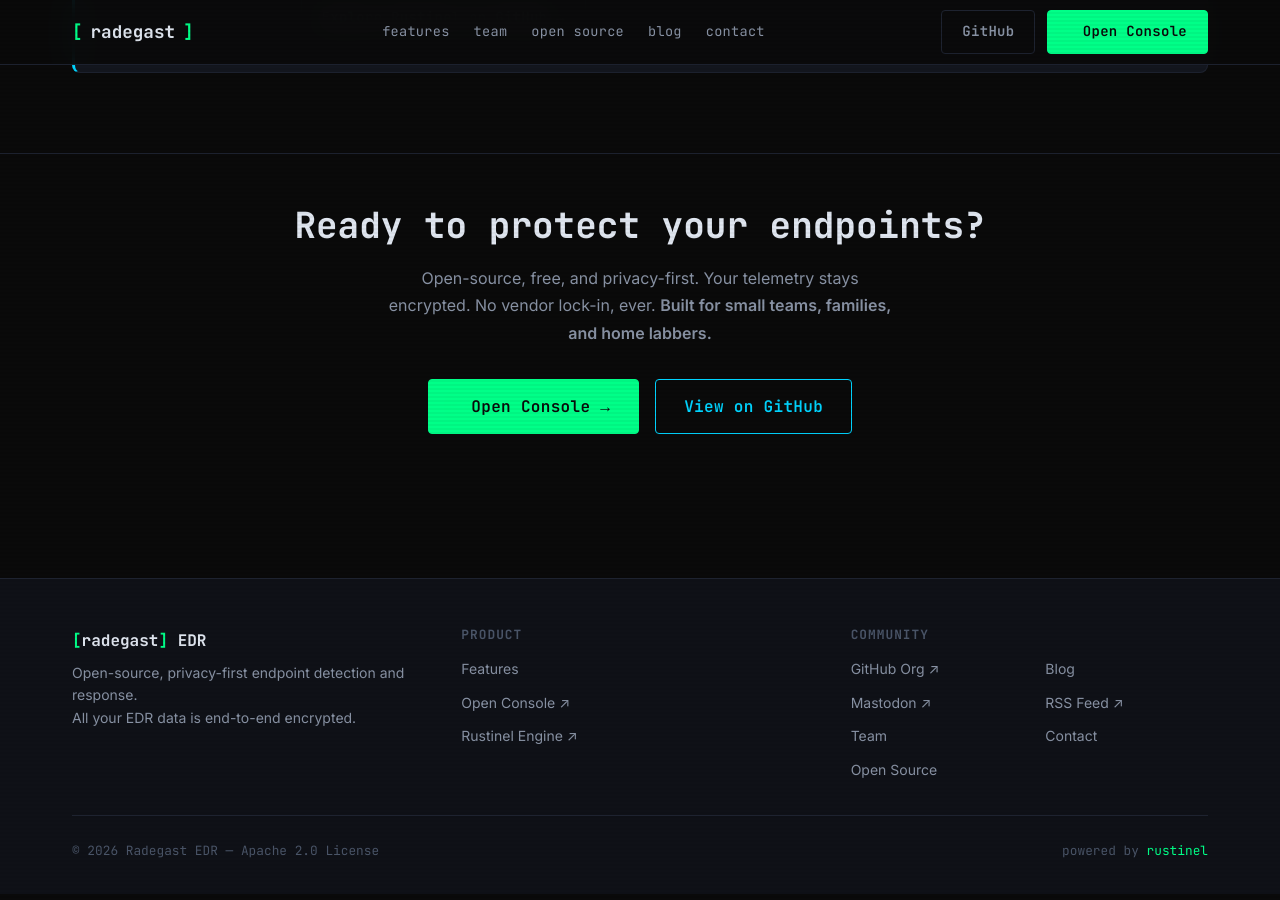
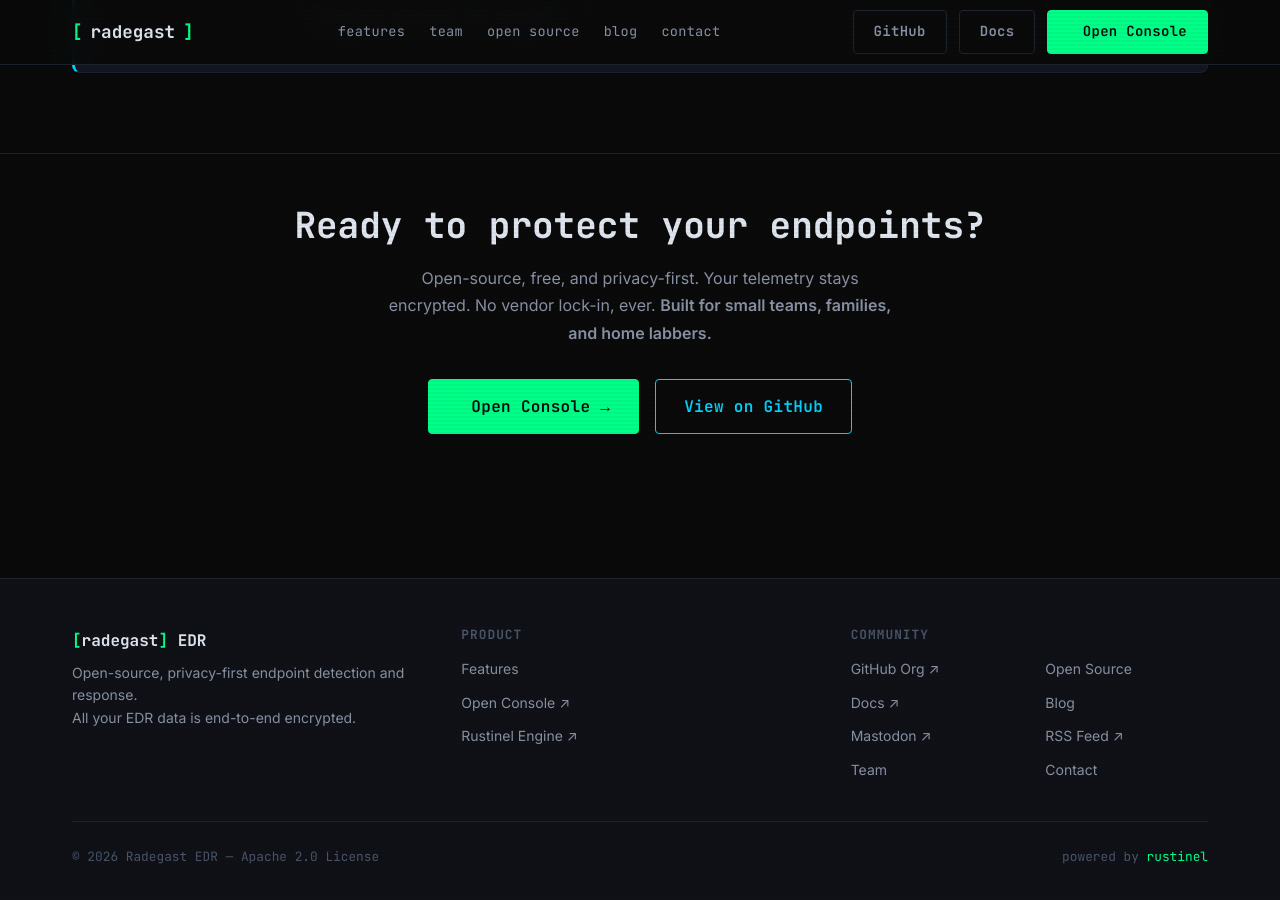
Before and after one commit to radegast-edr/radegast-web, a Jekyll site: the page built from index.md, in a window 1280 px wide and 900 px high, scrolled down 3041 px. Built offline with Jekyll 4.4.1, drawn with Linux system fonts in a browser that asks for light colours; a script that is not in the unit is left out.

Commit message:
feat: docs url

```diff
--- a/_config.yml
+++ b/_config.yml
@@ -9,6 +9,7 @@
 
 github_org: "https://github.com/radegast-edr"
 console_url: "https://console.radegast.app"
+docs_url: "https://docs.radegast.app"
 rustinel_url: "https://github.com/Karib0u/rustinel"
 
 plugins:
--- a/_includes/footer.html
+++ b/_includes/footer.html
@@ -21,6 +21,7 @@
         <h4>Community</h4>
         <ul>
           <li><a href="{{ site.github_org }}" target="_blank" rel="noopener noreferrer">GitHub Org ↗</a></li>
+          <li><a href="{{ site.docs_url }}" target="_blank" rel="noopener noreferrer">Docs ↗</a></li>
           <li><a href="https://infosec.exchange/@radegast_edr" target="_blank" rel="me">Mastodon ↗</a></li>
           <li><a href="{{ '/team/' | relative_url }}">Team</a></li>
           <li><a href="{{ '/opensource/' | relative_url }}">Open Source</a></li>
--- a/_includes/header.html
+++ b/_includes/header.html
@@ -20,6 +20,7 @@
 
       <div class="header-actions">
         <a href="{{ site.github_org }}" class="btn btn-ghost" target="_blank" rel="noopener noreferrer">GitHub</a>
+        <a href="{{ site.docs_url }}" class="btn btn-ghost" target="_blank" rel="noopener noreferrer">Docs</a>
         <a href="{{ site.console_url }}" class="btn btn-primary btn-console" target="_blank" rel="noopener noreferrer">
           <span class="status-dot"></span>
           Open Console
```
